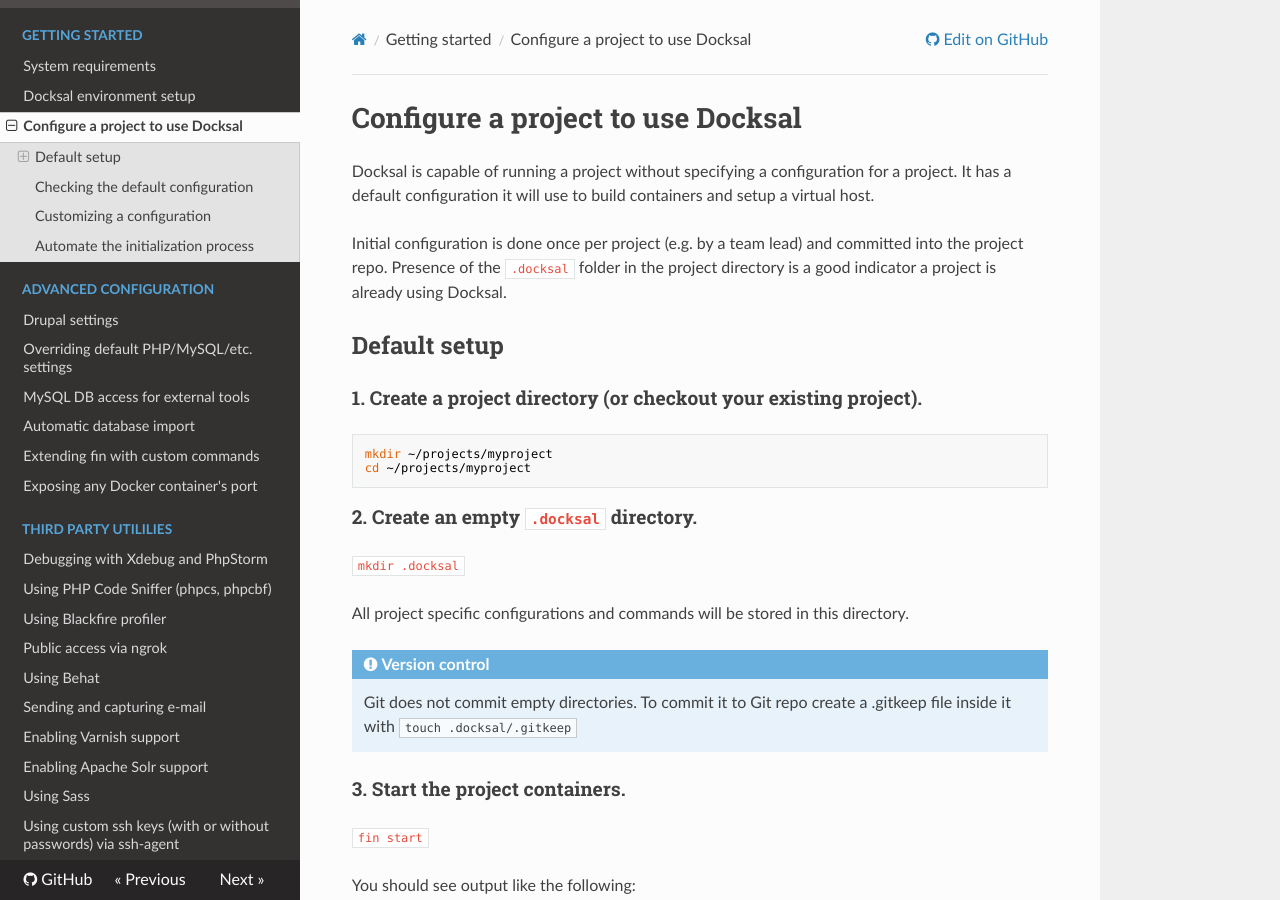
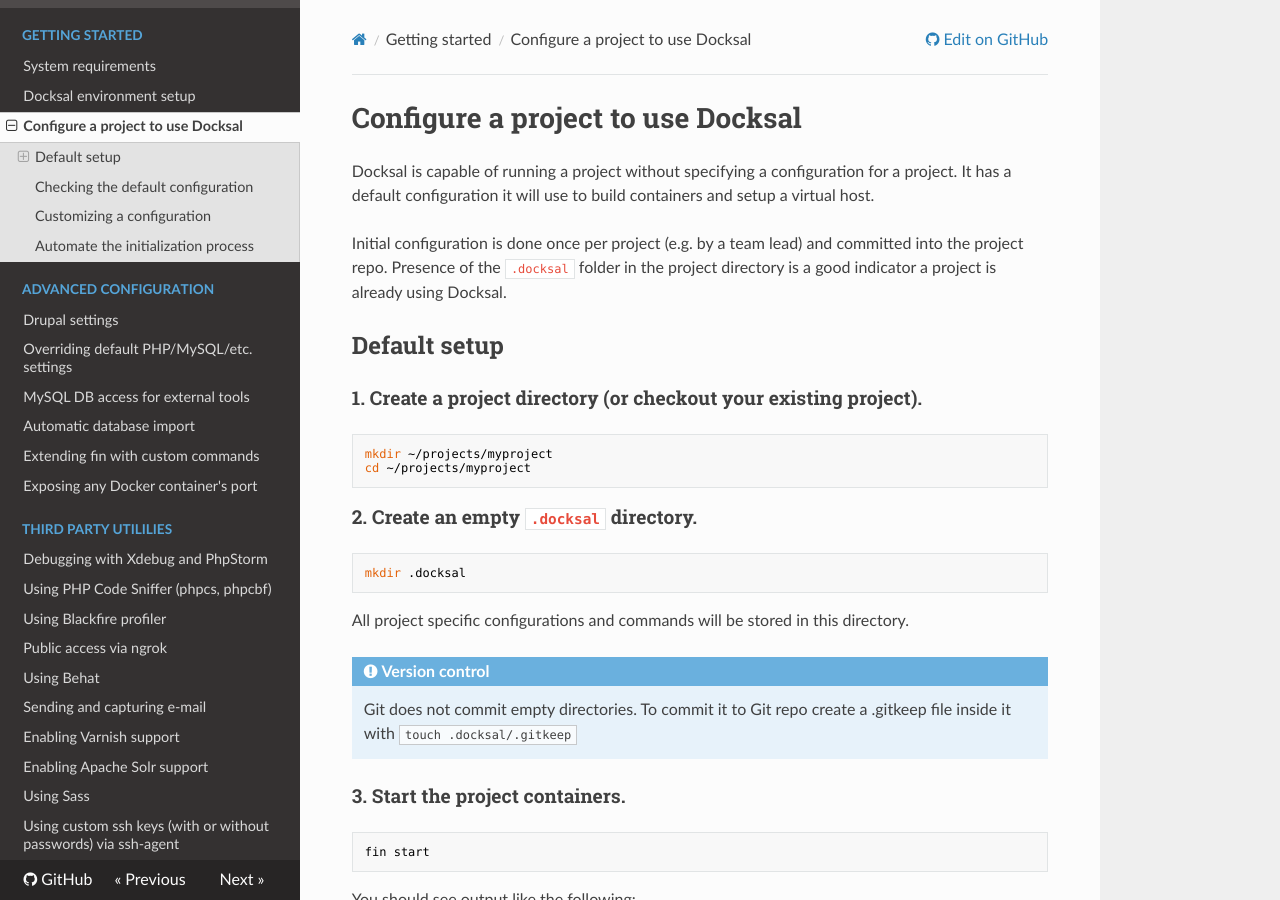
Before and after one commit to docksal/docksal, an MkDocs documentation site: the page built from docs/project-setup.md, in a window 1280 px wide and 900 px high. Built offline with MkDocs 1.6.1, drawn with Linux system fonts in a browser that asks for light colours; nearby versions of some CDN libraries; old or Windows-style settings are respelled for this version of MkDocs.

Commit message:
Update project-setup.md

````diff
--- a/docs/project-setup.md
+++ b/docs/project-setup.md
@@ -10,14 +10,16 @@ Presence of the `.docksal` folder in the project directory is a good indicator a
 
 #### 1. Create a project directory (or checkout your existing project).
 
-```
+```bash
 mkdir ~/projects/myproject
 cd ~/projects/myproject
 ```
 
 #### 2. Create an empty `.docksal` directory.
 
-`mkdir .docksal`
+```bash
+mkdir .docksal
+```
 
 All project specific configurations and commands will be stored in this directory.
 
@@ -26,7 +28,9 @@ All project specific configurations and commands will be stored in this director
 
 #### 3. Start the project containers.
 
-`fin start`
+```bash
+fin start
+```
 
 You should see output like the following:
 
@@ -147,7 +151,9 @@ you need to setup a database.
 
 If you need to customize your Docksal setup, there is a command to build the initial configuration files.
 
-`fin config generate`
+```bash
+fin config generate
+```
 
 This will save the default dynamic configuration to files in the `.docksal` directory.
 
````
